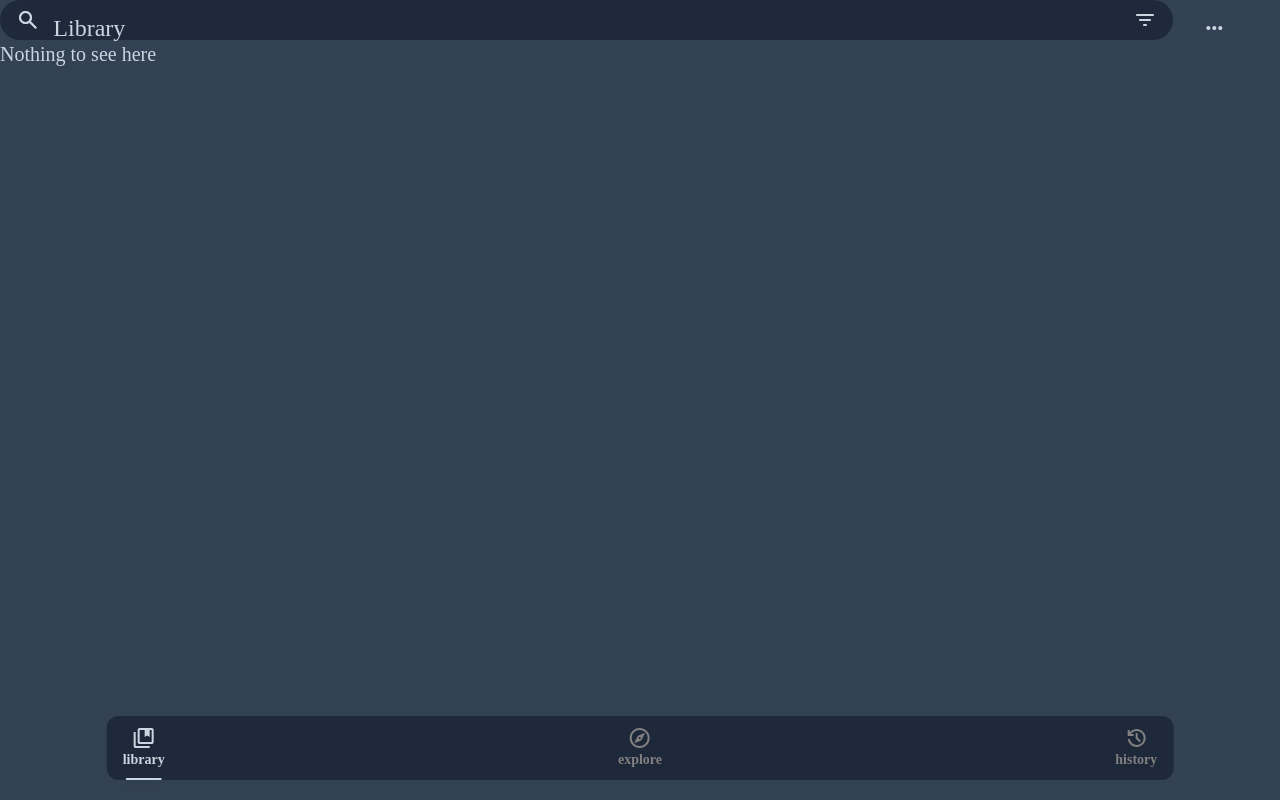
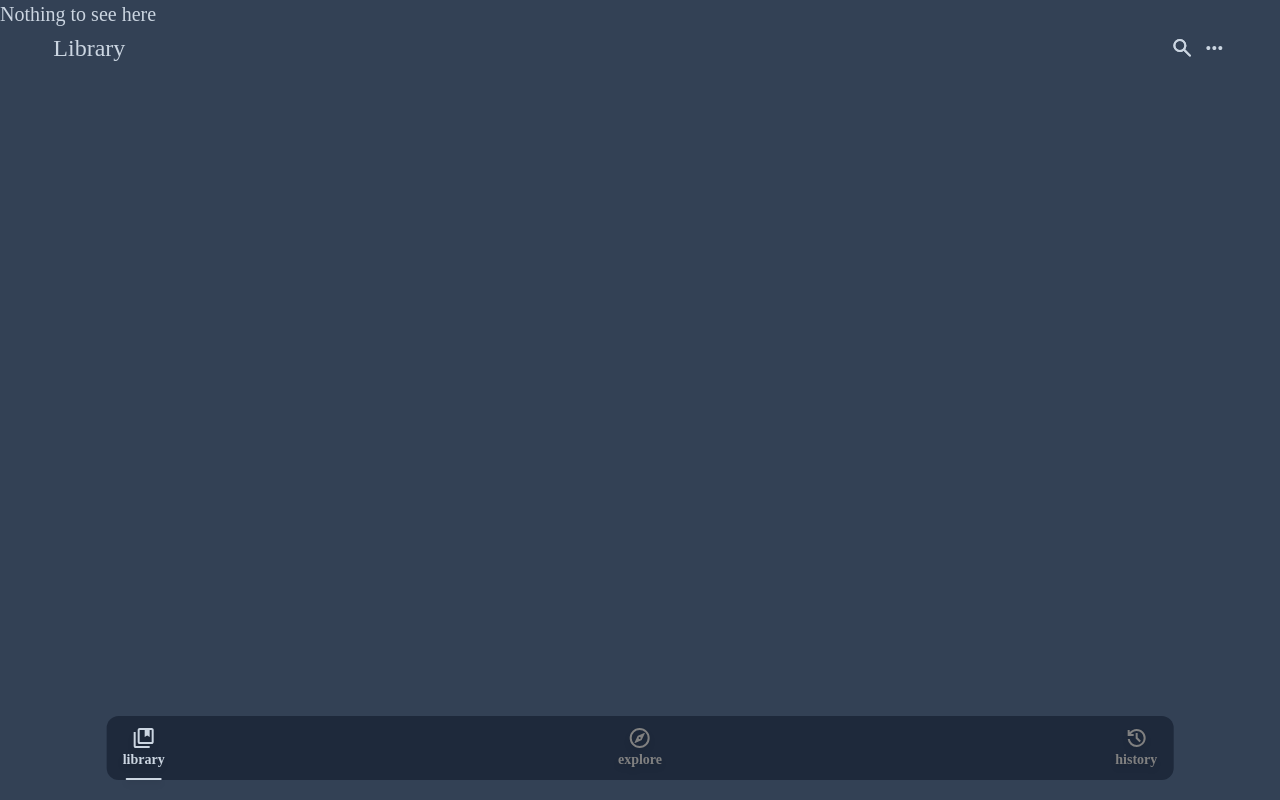
Before and after one commit to ilmossp/kaminari, a Next.js app: page /about in a window 1280 px wide. Built offline with nearby package versions, Linux system fonts and the light colour scheme.

Commit message:
fixed layouts

```diff
--- a/src/components/header.tsx
+++ b/src/components/header.tsx
@@ -7,8 +7,21 @@ type headerProps = {
 
 function Header({ routeName }: headerProps) {
   return (
-    <div className="flex justify-between w-11/12 items-center fixed top-3 left-1/2 -translate-x-1/2 ">
+    <div className="flex justify-between w-11/12 items-center mb-5 fixed top-8 left-1/2 -translate-x-1/2">
       <h1 className="text-coolGray text-2xl ">{routeName}</h1>
+      <div className="flex items-center gap-2">
+        <svg
+          className="fill-coolGray"
+          xmlns="http://www.w3.org/2000/svg"
+          height="24"
+          width="24"
+        >
+          <path d="m18.9 20.3-5.6-5.6q-.75.6-1.725.95Q10.6 16 9.5 16q-2.725 0-4.612-1.887Q3 12.225 3 9.5q0-2.725 1.888-4.613Q6.775 3 9.5 3t4.613 1.887Q16 6.775 16 9.5q0 1.1-.35 2.075-.35.975-.95 1.725l5.625 5.625q.275.275.275.675t-.3.7q-.275.275-.7.275-.425 0-.7-.275ZM9.5 14q1.875 0 3.188-1.312Q14 11.375 14 9.5q0-1.875-1.312-3.188Q11.375 5 9.5 5 7.625 5 6.312 6.312 5 7.625 5 9.5q0 1.875 1.312 3.188Q7.625 14 9.5 14Z" />
+          <path
+            xmlns="http://www.w3.org/2000/svg"
+            d="m18.9 20.3-5.6-5.6q-.75.6-1.725.95Q10.6 16 9.5 16q-2.725 0-4.612-1.887Q3 12.225 3 9.5q0-2.725 1.888-4.613Q6.775 3 9.5 3t4.613 1.887Q16 6.775 16 9.5q0 1.1-.35 2.075-.35.975-.95 1.725l5.625 5.625q.275.275.275.675t-.3.7q-.275.275-.7.275-.425 0-.7-.275ZM9.5 14q1.875 0 3.188-1.312Q14 11.375 14 9.5q0-1.875-1.312-3.188Q11.375 5 9.5 5 7.625 5 6.312 6.312 5 7.625 5 9.5q0 1.875 1.312 3.188Q7.625 14 9.5 14Z"
+          />
+        </svg>
         <svg
           className="fill-coolGray"
           xmlns="http://www.w3.org/2000/svg"
@@ -21,6 +34,7 @@ function Header({ routeName }: headerProps) {
           />
         </svg>
       </div>
+    </div>
   );
 }
 
--- a/src/components/layout.tsx
+++ b/src/components/layout.tsx
@@ -1,7 +1,6 @@
 import React from "react";
 import Header from "./header";
 import BottomNavbar from "../components/bottom-navbar";
-import SearchBar from "../components/search-bar";
 
 
 type LayoutProps={child:JSX.Element,routeName:string}
@@ -10,7 +9,6 @@ function Layout({child,routeName}:LayoutProps) {
   return (
     <div className="w-full relative">
       <Header routeName={routeName} />
-      <SearchBar />
       <main>{child}</main>
       <BottomNavbar />
     </div>
```
Lines whose indentation alone changed are shown as unchanged.
